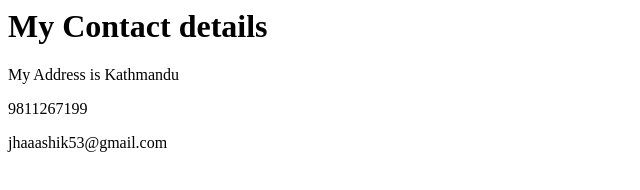
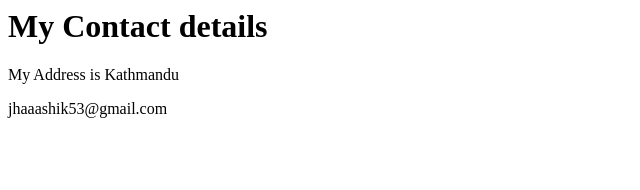
Before and after one commit to aj6993374/AJ, a plain HTML site: page Contact me.html in a window 1280 px wide. Shown: the whole page, without its empty margins (0-640 px from the left). Drawn offline with Linux system fonts and the light colour scheme.

Commit message:
Update Contact me.html

```diff
--- a/Contact me.html
+++ b/Contact me.html
@@ -7,7 +7,7 @@
 <body>
     <h1>My Contact details</h1>
     <p>My Address  is Kathmandu </p>
-    <p>9811267199</p>
+
     <p>jhaaashik53@gmail.com</p>
 </body>
 </html>
```
